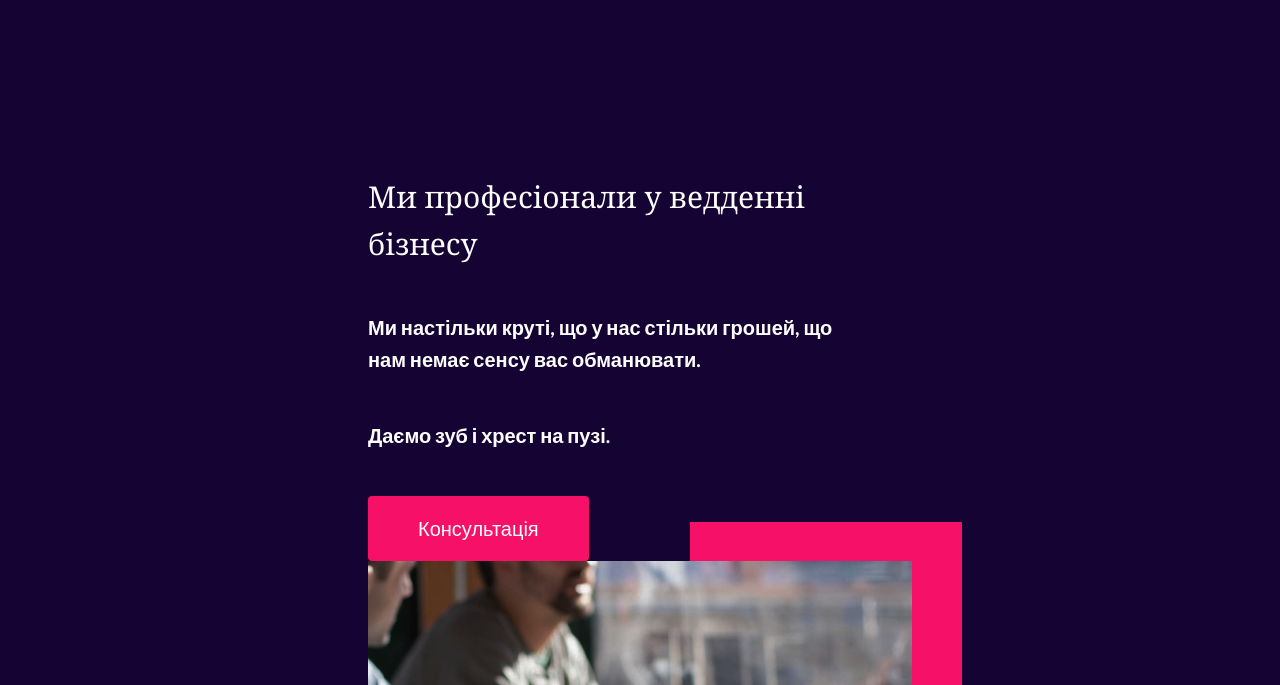
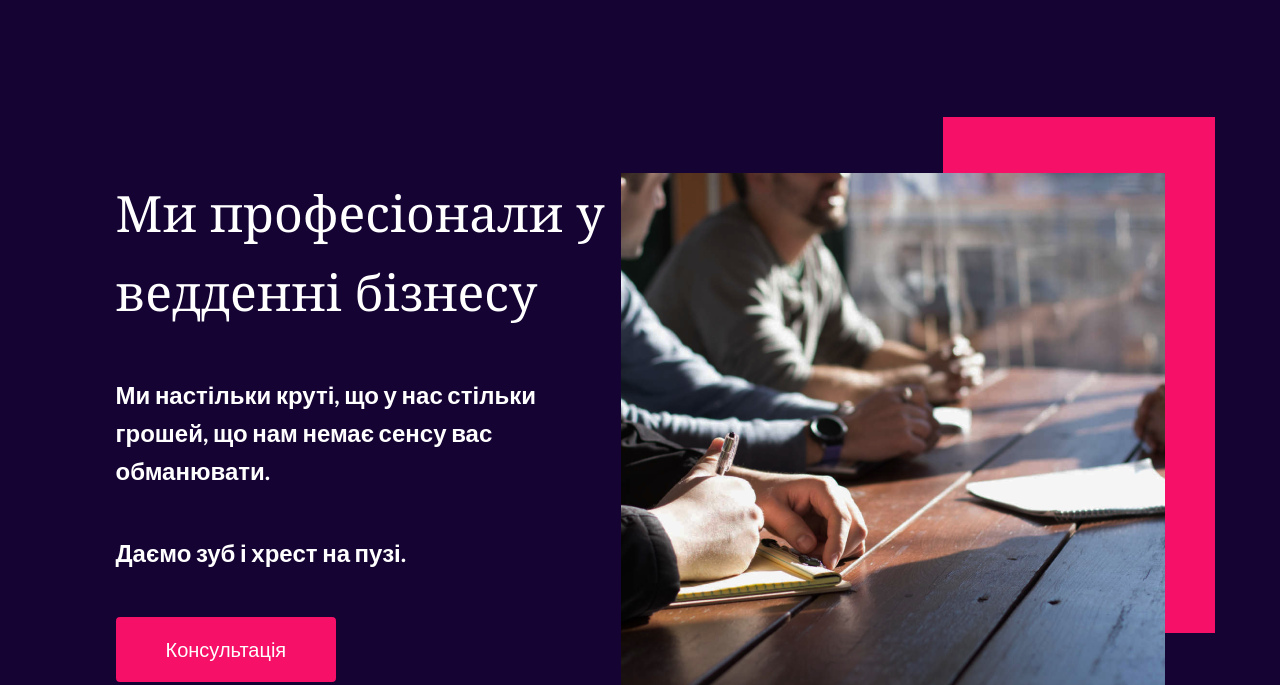
Before and after one commit to hellhellpnick/col, a website: page src/index.html in a window 1280 px wide. Shown: the part 822-1507 px from the top of the page. Drawn offline with nearby package versions, Linux system fonts and the light colour scheme; files that its build step writes are made by us from their sources.

Commit message:
Done desktop version section we

```diff
--- a/src/css/components/sections/_section-we.scss
+++ b/src/css/components/sections/_section-we.scss
@@ -3,11 +3,17 @@
   @include flex-constructor(center, center, column);
   background-color: $background-dark-color;
 
-  @include tablet-media {
+  @include desktop-media {
     height: auto;
     padding: 195px 20px;
-    flex-direction: column;
-    justify-content: space-between;
+    flex-direction: row;
+    justify-content: center;
+  }
+}
+
+.section-we__wrapper {
+  @include desktop-media {
+    @include flex-constructor(space-between, center, row);
   }
 }
 
@@ -27,12 +33,20 @@
   @include text-constructor($font-size-ultraBig, $font-weigth-primary, $text-light-color, $font-family-main);
   line-height: 157%;
   margin-bottom: 45px;
+
+  @include desktop-media {
+    font-size: $font-size-large;
+  }
 }
 
 .section-we__box-text {
   @include text-constructor($font-size-ultraMedium, $font-weigth-second, $text-light-color, $font-family-primary);
   line-height: 157%;
   margin-bottom: 45px;
+
+  @include desktop-media {
+    font-size: $font-size-big;
+  }
 }
 
 .section-we__wrapper-img {
```
Also changed, not shown: src/index.html (+1 -0 lines), src/css/components/sections/_section-solution.scss (added), src/templates/section-solution.html (added).
